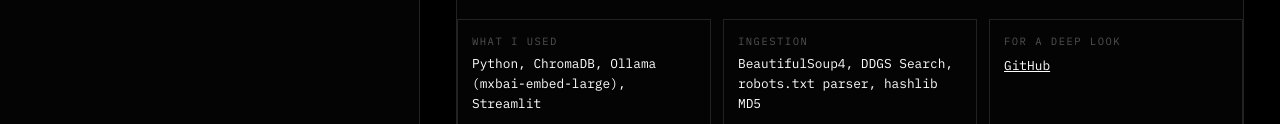
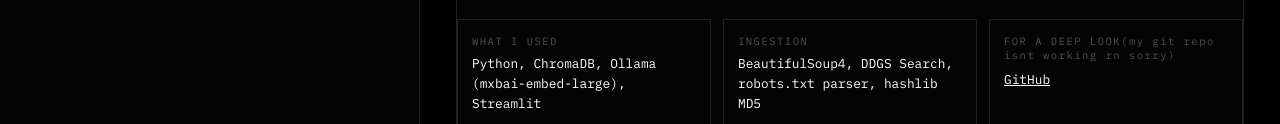
Before and after one commit to y-ishi-netizen/y.github.io, a plain HTML site: page index.html in a window 1280 px wide. Both pictures are taken after a click on the button "Senku.AI". Shown: the part 418-542 px from the top of the page. Drawn offline with Linux system fonts and the light colour scheme.

Commit message:
Update portfolio site

```diff
--- a/index.html
+++ b/index.html
@@ -339,7 +339,7 @@
                                 <div class="spec_val">BeautifulSoup4, DDGS Search, robots.txt parser, hashlib MD5</div>
                             </div>
                             <div class="spec_card">
-                                <div class="spec_key">FOR A DEEP LOOK</div>
+                                <div class="spec_key">FOR A DEEP LOOK(my git repo isnt working rn sorry)</div>
                                 <a href="https://github.com/y-ishi-netizen/Senku.AI" target="_blank" rel="noopener" class="spec_val">GitHub</a>
                             </div>
                         </div>
```
Also changed, not shown: Group 2.svg (added), 2 other files.
